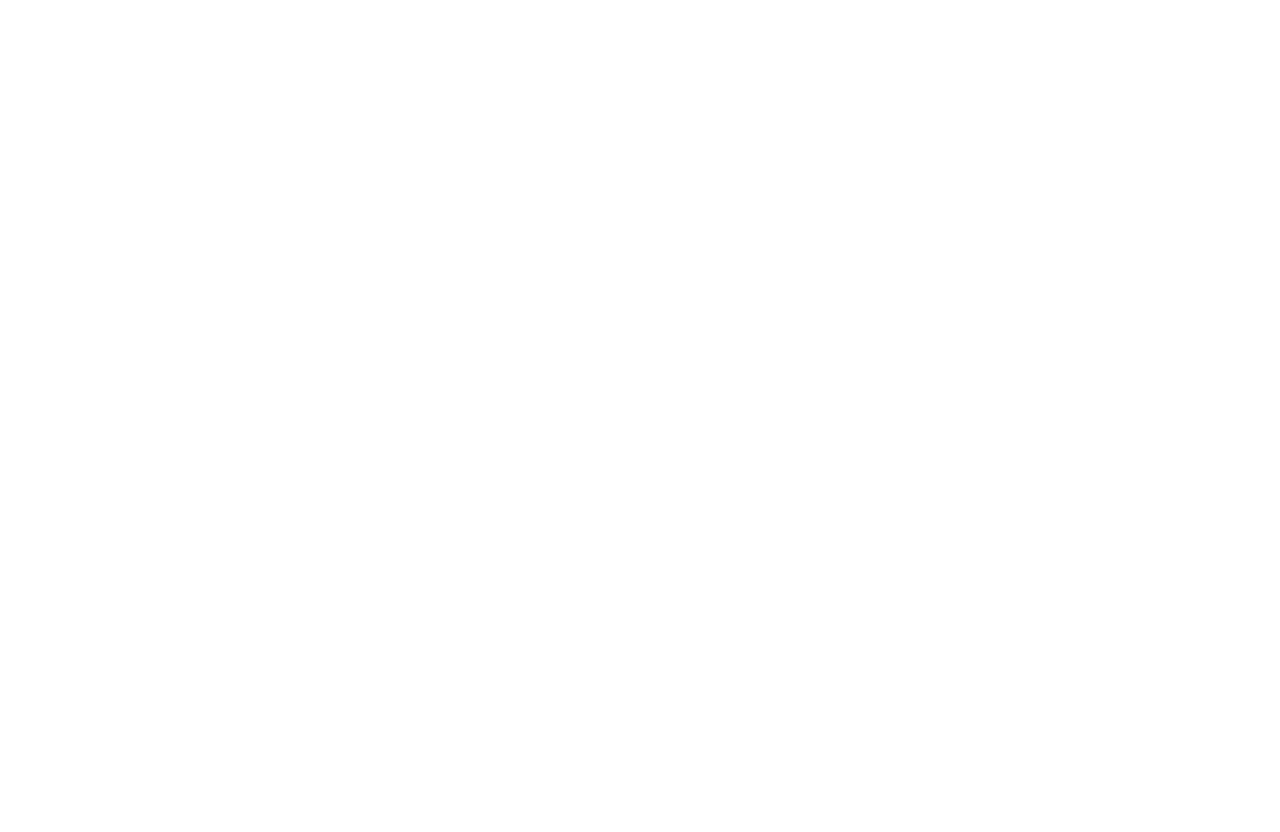
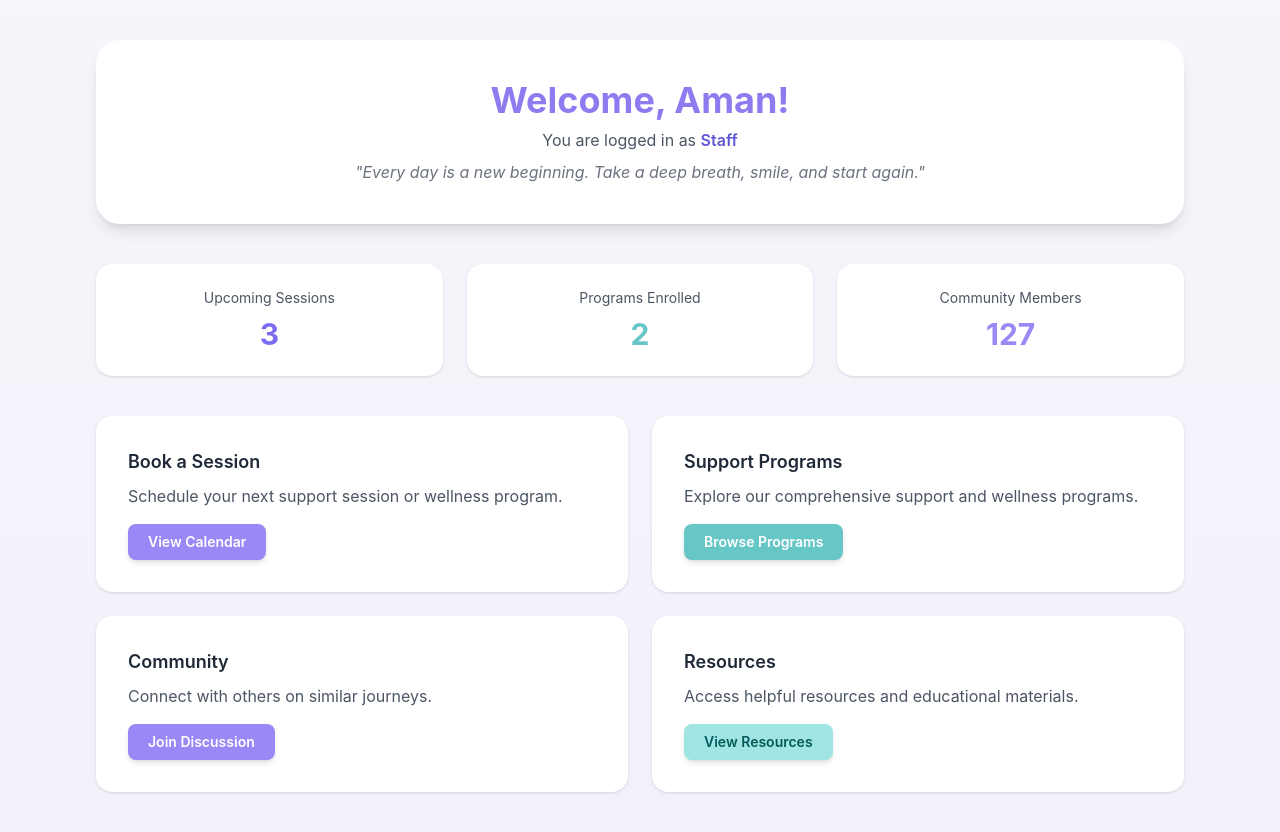
Before and after one commit to Aman-1603/HopeSpring, a React (Create React App) app in the folder hope_spring/: page /dashboard in a window 1280 px wide. Before the commit this address had no page. Before the commit the page ends 800 px from the top, so only its background shows below. Built offline with nearby package versions, Linux system fonts and the light colour scheme.

Commit message:
Dashboard || Programs page ....

```diff
--- a/hope_spring/package.json
+++ b/hope_spring/package.json
@@ -7,6 +7,7 @@
     "@testing-library/jest-dom": "^6.9.1",
     "@testing-library/react": "^16.3.0",
     "@testing-library/user-event": "^13.5.0",
+    "lucide-react": "^0.546.0",
     "react": "^19.2.0",
     "react-dom": "^19.2.0",
     "react-router-dom": "^7.9.4",
--- a/hope_spring/src/App.js
+++ b/hope_spring/src/App.js
@@ -4,6 +4,8 @@ import logo from './logo.svg';
 import './App.css';
 import Login from './components/Auth/Login';
 import Register from "./components/Auth/Register";
+import Dashboard from "./components/Pages/Dashboard";
+import Programs from "./components/Pages/Programs";
 
 function App() {
   return (
@@ -11,6 +13,10 @@ function App() {
       <Routes>
         <Route path="/" element={<Login />} />
         <Route path="/register" element={<Register />} />
+        <Route path="/dashboard" element={<Dashboard />} />
+        <Route path="/programs" element={<Programs />} />
+
+
       </Routes>
     </BrowserRouter>
   );
--- /dev/null
+++ b/hope_spring/src/components/Pages/Dashboard.js
@@ -0,0 +1,101 @@
+import React from "react";
+
+const Dashboard = () => {
+  return (
+    <div className="min-h-screen bg-gradient-to-b from-[#f7f5fb] to-[#f3f0fa] py-10 px-6 sm:px-12 lg:px-24">
+      {/* Welcome Section */}
+      <section className="bg-white rounded-3xl shadow-lg p-6 sm:p-10 mb-10 text-center">
+        <h2 className="text-3xl sm:text-4xl font-bold text-[#8c7cf0] mb-2">
+          Welcome, Aman!
+        </h2>
+        <p className="text-gray-600 text-base mb-2">
+          You are logged in as <span className="font-semibold text-[#5f57d3]">Staff</span>
+        </p>
+        <p className="italic text-gray-500 text-sm sm:text-base">
+          "Every day is a new beginning. Take a deep breath, smile, and start again."
+        </p>
+      </section>
+
+      {/* Quick Stats */}
+      <section className="grid grid-cols-1 sm:grid-cols-3 gap-6 mb-10">
+        <div className="bg-white rounded-2xl shadow p-6 text-center">
+          <h3 className="text-gray-600 text-sm mb-2">Upcoming Sessions</h3>
+          <p className="text-3xl font-bold text-[#7c6cf2]">3</p>
+        </div>
+        <div className="bg-white rounded-2xl shadow p-6 text-center">
+          <h3 className="text-gray-600 text-sm mb-2">Programs Enrolled</h3>
+          <p className="text-3xl font-bold text-[#67c6c6]">2</p>
+        </div>
+        <div className="bg-white rounded-2xl shadow p-6 text-center">
+          <h3 className="text-gray-600 text-sm mb-2">Community Members</h3>
+          <p className="text-3xl font-bold text-[#9b87f5]">127</p>
+        </div>
+      </section>
+
+      {/* Action Cards */}
+      <section className="grid grid-cols-1 md:grid-cols-2 gap-6">
+        {/* Book a Session */}
+        <div className="bg-white rounded-2xl shadow p-8 flex flex-col justify-between">
+          <div>
+            <h3 className="text-lg font-semibold text-gray-800 mb-2">
+              Book a Session
+            </h3>
+            <p className="text-gray-600 mb-4">
+              Schedule your next support session or wellness program.
+            </p>
+          </div>
+          <button className="self-start bg-[#9b87f5] hover:bg-[#8c7cf0] text-white font-semibold px-5 py-2 rounded-lg text-sm transition duration-200 shadow-md hover:shadow-lg">
+            View Calendar
+          </button>
+        </div>
+
+        {/* Support Programs */}
+        <div className="bg-white rounded-2xl shadow p-8 flex flex-col justify-between">
+          <div>
+            <h3 className="text-lg font-semibold text-gray-800 mb-2">
+              Support Programs
+            </h3>
+            <p className="text-gray-600 mb-4">
+              Explore our comprehensive support and wellness programs.
+            </p>
+          </div>
+          <button className="self-start bg-[#67c6c6] hover:bg-[#5ab7b7] text-white font-semibold px-5 py-2 rounded-lg text-sm transition duration-200 shadow-md hover:shadow-lg">
+            Browse Programs
+          </button>
+        </div>
+
+        {/* Community */}
+        <div className="bg-white rounded-2xl shadow p-8 flex flex-col justify-between">
+          <div>
+            <h3 className="text-lg font-semibold text-gray-800 mb-2">
+              Community
+            </h3>
+            <p className="text-gray-600 mb-4">
+              Connect with others on similar journeys.
+            </p>
+          </div>
+          <button className="self-start bg-[#9b87f5] hover:bg-[#8c7cf0] text-white font-semibold px-5 py-2 rounded-lg text-sm transition duration-200 shadow-md hover:shadow-lg">
+            Join Discussion
+          </button>
+        </div>
+
+        {/* Resources */}
+        <div className="bg-white rounded-2xl shadow p-8 flex flex-col justify-between">
+          <div>
+            <h3 className="text-lg font-semibold text-gray-800 mb-2">
+              Resources
+            </h3>
+            <p className="text-gray-600 mb-4">
+              Access helpful resources and educational materials.
+            </p>
+          </div>
+          <button className="self-start bg-[#a0e4e4] hover:bg-[#90d6d6] text-[#045a5a] font-semibold px-5 py-2 rounded-lg text-sm transition duration-200 shadow-md hover:shadow-lg">
+            View Resources
+          </button>
+        </div>
+      </section>
+    </div>
+  );
+};
+
+export default Dashboard;
--- /dev/null
+++ b/hope_spring/src/components/Pages/Programs.js
@@ -0,0 +1,112 @@
+import React from "react";
+import { Heart, Users, Apple, Flower2, Leaf } from "lucide-react";
+
+const Programs = () => {
+  const programs = [
+    {
+      title: "Yoga for Wellness",
+      category: "Wellness",
+      description:
+        "Gentle yoga sessions designed to improve flexibility, reduce stress, and promote overall well-being for cancer patients and survivors.",
+      icon: <Leaf className="w-9 h-9 text-[#66c6c6]" />,
+    },
+    {
+      title: "Peer Support Circles",
+      category: "Support",
+      description:
+        "Connect with others who understand your journey. Share experiences, find strength, and build lasting friendships in a safe space.",
+      icon: <Users className="w-9 h-9 text-[#66c6c6]" />,
+    },
+    {
+      title: "Meditation & Mindfulness",
+      category: "Wellness",
+      description:
+        "Learn mindfulness techniques to manage anxiety, improve sleep, and find peace during challenging times.",
+      icon: <Heart className="w-9 h-9 text-[#66c6c6]" />,
+    },
+    {
+      title: "Caregiver Support Group",
+      category: "Support",
+      description:
+        "A safe and compassionate space for caregivers to share, learn, and support one another through their experiences.",
+      icon: <Flower2 className="w-9 h-9 text-[#66c6c6]" />,
+    },
+    {
+      title: "Nutrition Workshops",
+      category: "Nutrition",
+      description:
+        "Educational sessions on healthy eating and nutritional strategies to support healing and overall wellness.",
+      icon: <Apple className="w-9 h-9 text-[#66c6c6]" />,
+    },
+  ];
+
+  return (
+    <div className="min-h-screen bg-gradient-to-b from-[#fffaf5] to-[#f5f2fb] py-12 px-4 sm:px-8 md:px-12 lg:px-16 xl:px-20">
+      {/* Header Section */}
+      <div className="text-center mb-10">
+        <h2 className="text-3xl sm:text-4xl font-bold text-gray-800 mb-3">
+          Empowering Hope Through Connection
+        </h2>
+        <p className="text-gray-600 text-base sm:text-lg max-w-3xl mx-auto">
+          Discover programs designed to support your journey with compassion,
+          community, and care.
+        </p>
+      </div>
+
+      {/* Search & Filter Bar */}
+      <div className="flex flex-col sm:flex-row justify-between items-center gap-4 mb-12 px-4 sm:px-10 lg:px-20">
+        <input
+          type="text"
+          placeholder="🔍 Search programs..."
+          className="w-full sm:flex-1 rounded-2xl border border-gray-200 bg-white/90 shadow-sm px-5 py-3 focus:outline-none focus:ring-2 focus:ring-[#9b87f5] text-gray-700 placeholder-gray-400"
+        />
+        <select className="w-full sm:w-auto rounded-2xl border border-gray-200 bg-white/90 shadow-sm px-4 py-3 focus:outline-none focus:ring-2 focus:ring-[#9b87f5] text-gray-700">
+          <option>All Programs</option>
+          <option>Wellness</option>
+          <option>Support</option>
+          <option>Nutrition</option>
+        </select>
+      </div>
+
+      {/* Program Cards */}
+      <div className="max-w-[1500px] mx-auto grid grid-cols-1 sm:grid-cols-2 lg:grid-cols-3 gap-10">
+        {programs.map((program, index) => (
+          <div
+            key={index}
+            className="bg-gradient-to-b from-[#fdfefd] to-[#f4fbfa] rounded-3xl border border-[#d9ebe8] shadow-md hover:shadow-xl transition-all duration-300 p-10 flex flex-col justify-between"
+          >
+            <div>
+              <div className="flex items-center justify-center mb-6">
+                <div className="bg-[#e6f8f7] rounded-full p-5 shadow-sm">
+                  {program.icon}
+                </div>
+              </div>
+              <h3 className="text-lg font-semibold text-gray-800 mb-1 text-center">
+                {program.title}
+              </h3>
+              <p className="text-sm text-[#67c6c6] mb-4 font-medium text-center">
+                {program.category}
+              </p>
+              <p className="text-gray-600 text-sm mb-6 leading-relaxed text-center">
+                {program.description}
+              </p>
+            </div>
+
+            <button className="mt-auto bg-[#67c6c6] hover:bg-[#5ab7b7] text-white font-semibold px-8 py-3 rounded-full text-sm transition duration-200 shadow-sm hover:shadow-lg self-center w-4/5">
+              Book Now
+            </button>
+          </div>
+        ))}
+      </div>
+
+      {/* Back Button */}
+      <div className="flex justify-end mt-16 max-w-[1500px] mx-auto">
+        <button className="bg-white/80 border border-gray-300 hover:bg-gray-100 text-gray-700 font-medium px-5 py-2 rounded-xl shadow-sm transition">
+          Back to Dashboard
+        </button>
+      </div>
+    </div>
+  );
+};
+
+export default Programs;
```
Also changed, not shown: 1 other file (tests, documents, lock files or other folders).
